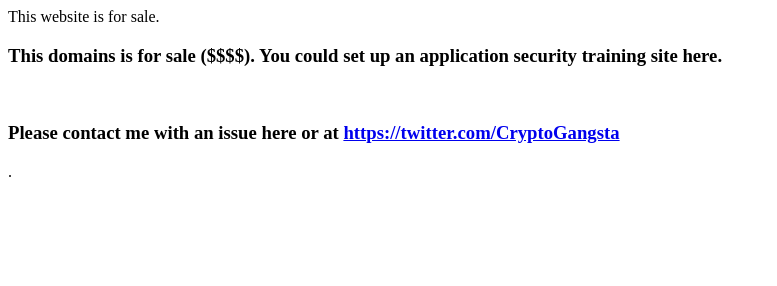
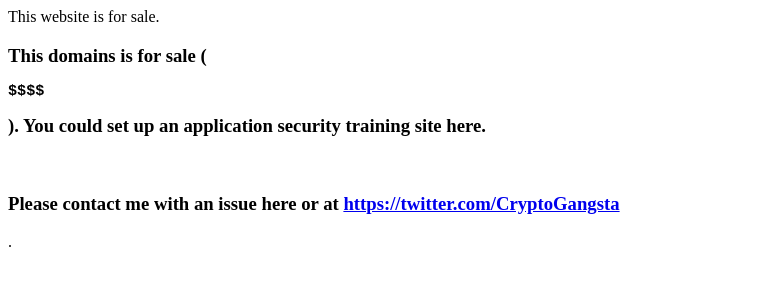
Before and after one commit to parsiya/appsec101.com, a plain HTML site: page index.html in a window 1280 px wide. Shown: the whole page, without its empty margins (0-777 px from the left). Drawn offline with Linux system fonts and the light colour scheme.

Commit message:
Update index.html

```diff
--- a/index.html
+++ b/index.html
@@ -3,7 +3,7 @@
     This website is for sale.
 </head>
 <body>
-    <h3>This domains is for sale ($$$$). You could set up an application security training site here.</h3>
-    </br>
+    <h3>This domains is for sale (<pre>$$$$</pre>). You could set up an application security training site here.</h3>
+    <br>
     <h3>Please contact me with an issue here or at <a href="https://twitter.com/CryptoGangsta">https://twitter.com/CryptoGangsta</a></h3>.
 </body>
```
